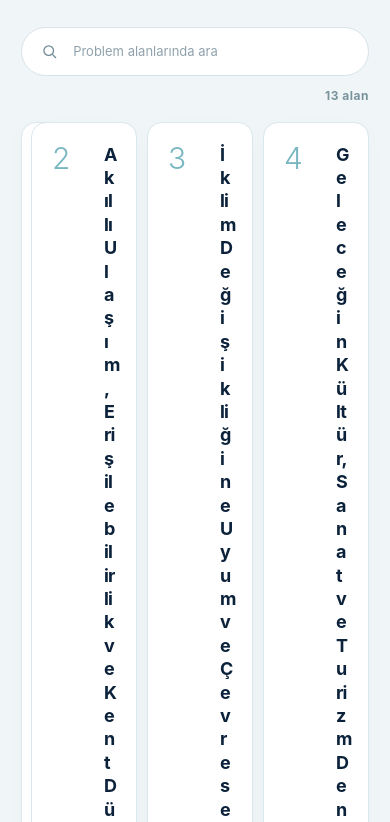
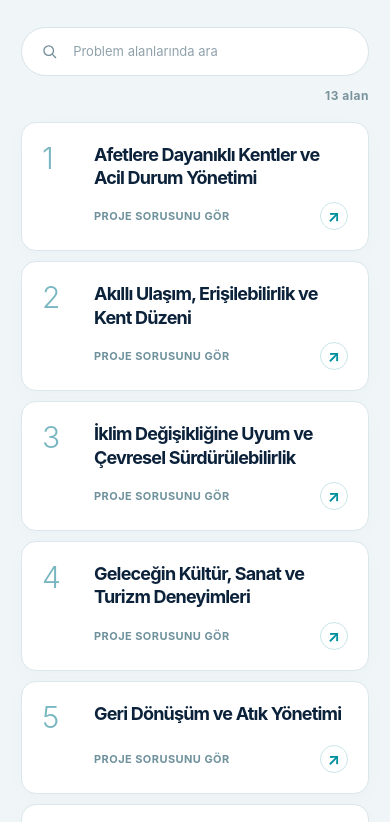
Before and after one commit to mertserafett1n/basaksehir-livinglab-13x13, a plain HTML site: page index.html in a window 390 px wide. Shown: the part 2580-3402 px from the top of the page. Drawn offline with Linux system fonts and the light colour scheme.

Commit message:
Force single-column challenge cards on mobile

```diff
--- a/script.js
+++ b/script.js
@@ -103,7 +103,7 @@ let dialogTrigger=null;
 function renderProblems(){
   const term=normalize(problemSearch.value.trim());
   const source=term?PROBLEMS.filter(p=>normalize(`${p.title} ${p.question}`).includes(term)):PROBLEMS;
-  grid.classList.toggle('route-layout',!term);
+  grid.classList.toggle('route-layout',!term && !window.matchMedia('(max-width: 800px)').matches);
   grid.innerHTML='';
   if(!source.length){
     const empty=document.createElement('p');empty.className='empty-results';empty.textContent=UI.noResults;grid.appendChild(empty);
@@ -135,6 +135,7 @@ function openProblem(problem,trigger){
   }
 }
 problemSearch.addEventListener('input',renderProblems);
+window.matchMedia('(max-width: 800px)').addEventListener('change',renderProblems);
 $('#dialogClose').addEventListener('click',()=>modal.close());
 modal.addEventListener('click',e=>{if(e.target===modal)modal.close();});
 modal.addEventListener('close',()=>{document.body.classList.remove('dialog-open');dialogTrigger?.focus();});
--- a/styles.css
+++ b/styles.css
@@ -244,8 +244,8 @@ main>section{position:relative;isolation:isolate}main>section>.container{positio
 @media(max-width:800px){
   .main-nav.is-open{max-height:calc(100dvh - 73px);overflow-y:auto;overscroll-behavior:contain}
   .main-nav>a:not(.button){min-height:44px;display:flex;align-items:center}
-  .problem-grid,.problem-grid.route-layout{grid-template-columns:minmax(0,1fr);gap:10px}
-  .problem-card,.route-layout .problem-card:nth-child(n){display:grid;grid-template-columns:38px minmax(0,1fr);column-gap:14px;row-gap:13px;align-items:start;min-height:0;padding:20px;grid-column:auto}
+  .problem-grid,.problem-grid.route-layout{display:flex;flex-direction:column;gap:10px}
+  .problem-card,.route-layout .problem-card:nth-child(n){display:grid;grid-template-columns:38px minmax(0,1fr);column-gap:14px;row-gap:13px;align-items:start;min-height:0;padding:20px;grid-column:auto;flex:none}
   .problem-card .problem-number{grid-column:1;grid-row:1;font-size:30px;letter-spacing:-2px}
   .problem-card h3,.route-layout .problem-card:nth-child(n) h3{grid-column:2;grid-row:1;max-width:none;margin:0;font-size:clamp(18px,4.2vw,20px);line-height:1.3;overflow-wrap:break-word}
   .problem-card .problem-bottom{grid-column:2;grid-row:2;font-size:11px;letter-spacing:.04em}
```
